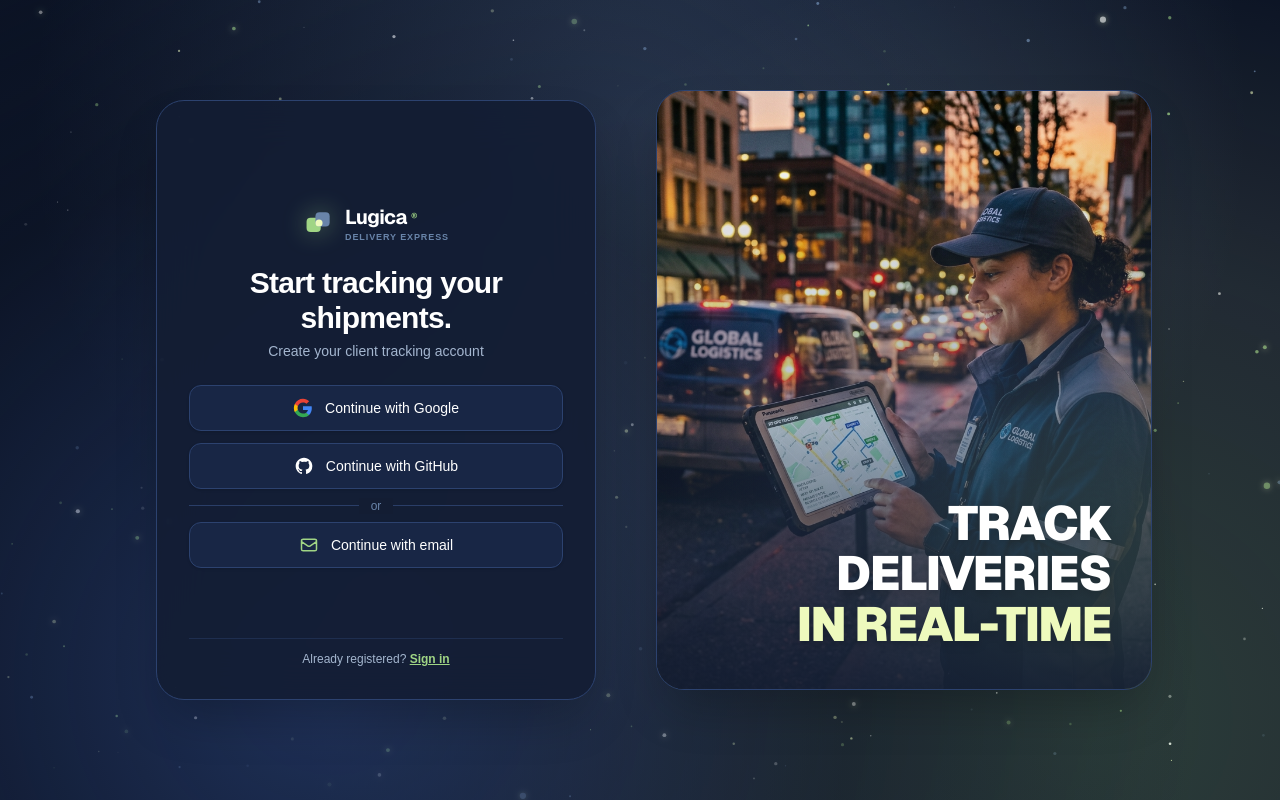
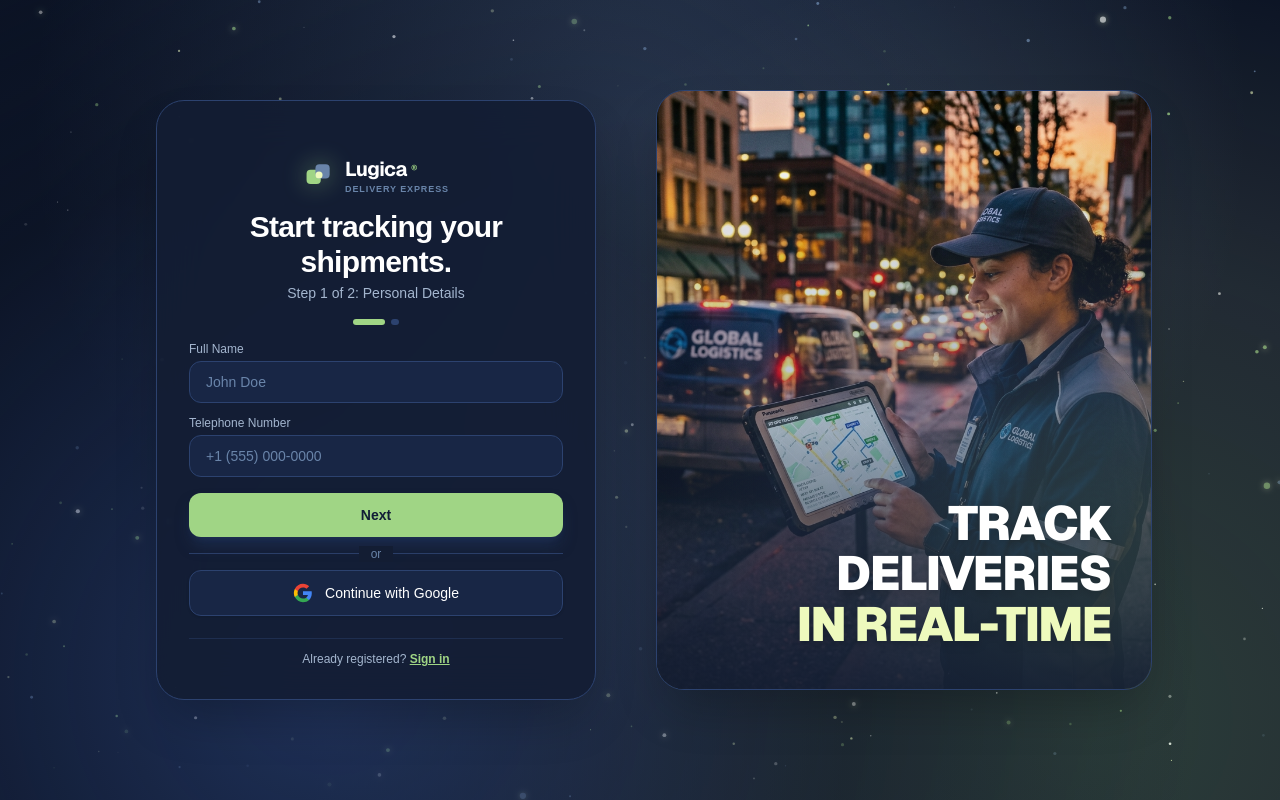
Before and after one commit to hirwabasekecedrick/lugica, a Next.js app in the folder web/: page /login in a window 1280 px wide. Both pictures are taken after a click on the button "Sign up". Built offline with nearby package versions, Linux system fonts and the light colour scheme.

Commit message:
Multi step sign up

```diff
--- a/web/app/components/LoginCard.tsx
+++ b/web/app/components/LoginCard.tsx
@@ -4,8 +4,10 @@
 import LugicaLogo from "./LugicaLogo";
 
 export default function LoginCard() {
-  const [showEmailForm, setShowEmailForm] = useState(false);
   const [isSignUp, setIsSignUp] = useState(false);
+  const [signUpStep, setSignUpStep] = useState<1 | 2>(1);
+  const [fullName, setFullName] = useState("");
+  const [telephone, setTelephone] = useState("");
   const [email, setEmail] = useState("");
   const [password, setPassword] = useState("");
   const [toastMessage, setToastMessage] = useState<string | null>(null);
@@ -21,18 +23,50 @@
     showToast(`Authenticating with ${provider} delivery portal...`);
   };
 
+  const handleToggleSignUp = () => {
+    setIsSignUp(!isSignUp);
+    setSignUpStep(1);
+  };
+
+  const handleNextStep = (e: React.FormEvent) => {
+    e.preventDefault();
+    if (!fullName.trim()) {
+      showToast("Please enter your full name.");
+      return;
+    }
+    if (!telephone.trim()) {
+      showToast("Please enter your telephone number.");
+      return;
+    }
+    setSignUpStep(2);
+  };
+
   const handleSubmit = (e: React.FormEvent) => {
     e.preventDefault();
+    if (!isSignUp) {
+      if (!email) {
+        showToast("Please enter a valid client email address.");
+        return;
+      }
+      showToast(`Connecting to live tracking as ${email}...`);
+      return;
+    }
+
+    // Sign up step 2 submission
     if (!email) {
       showToast("Please enter a valid client email address.");
       return;
     }
-    showToast(isSignUp ? `Creating tracking account for ${email}...` : `Connecting to live tracking as ${email}...`);
+    if (!password) {
+      showToast("Please enter a password.");
+      return;
+    }
+    showToast(`Creating tracking account for ${fullName} (${email})...`);
   };
 
   return (
     <div className="relative w-full max-w-[440px] h-full max-h-[600px] bg-[#131d33]/90 backdrop-blur-xl border border-[#2c426f] rounded-[28px] p-6 sm:p-8 shadow-2xl flex flex-col justify-between transition-all">
-      {/* Toast alert */}
+
       {toastMessage && (
         <div className="absolute -top-12 left-1/2 -translate-x-1/2 bg-[#1f3054] text-[#EEFABD] text-xs px-4 py-2 rounded-full border border-[#A0D585]/50 shadow-lg flex items-center gap-2 animate-bounce z-50 whitespace-nowrap">
           <span className="w-2 h-2 rounded-full bg-[#A0D585] animate-ping" />
@@ -41,94 +75,79 @@
       )}
 
       <div className="flex flex-col justify-center my-auto">
-        {/* Top Logo */}
-        <div className="flex justify-center mb-6">
+
+        <div className="flex justify-center mb-4">
           <LugicaLogo />
         </div>
 
-        {/* Heading */}
-        <h1 className="text-2xl sm:text-3xl font-extrabold text-white tracking-tight leading-[1.15] text-center mb-1.5">
+        <h1 className="text-2xl sm:text-3xl font-extrabold text-white tracking-tight leading-[1.15] text-center mb-1">
           {isSignUp ? "Start tracking\nyour shipments." : "Track deliveries\nin real-time."}
         </h1>
 
-        {/* Subtitle */}
-        <p className="text-[#a4b6cf] text-xs sm:text-sm text-center mb-6 font-normal">
-          {isSignUp ? "Create your client tracking account" : "Sign in to track your live driver location"}
+        <p className="text-[#a4b6cf] text-xs sm:text-sm text-center mb-4 font-normal">
+          {isSignUp
+            ? signUpStep === 1
+              ? "Step 1 of 2: Personal Details"
+              : "Step 2 of 2: Account Security"
+            : "Sign in to track your live driver location"}
         </p>
 
-        {!showEmailForm ? (
-          /* OAuth & Email Options */
-          <div className="space-y-3">
-            {/* Google button */}
-            <button
-              onClick={() => handleSocialClick("Google")}
-              type="button"
-              className="w-full py-3 px-4 flex items-center justify-center gap-3 bg-[#182645] hover:bg-[#21335b] text-white font-medium text-sm rounded-xl border border-[#2c426f] hover:border-[#6984A9] transition-all duration-200 cursor-pointer group shadow-sm active:scale-[0.99]"
-            >
-              {/* Google SVG Icon */}
-              <svg className="w-5 h-5" viewBox="0 0 24 24">
-                <path
-                  fill="#4285F4"
-                  d="M22.56 12.25c0-.78-.07-1.53-.2-2.25H12v4.26h5.92c-.26 1.37-1.04 2.53-2.21 3.31v2.77h3.57c2.08-1.92 3.28-4.74 3.28-8.09z"
-                />
-                <path
-                  fill="#34A853"
-                  d="M12 23c2.97 0 5.46-.98 7.28-2.66l-3.57-2.77c-.98.66-2.23 1.06-3.71 1.06-2.86 0-5.29-1.93-6.16-4.53H2.18v2.84C3.99 20.53 7.7 23 12 23z"
-                />
-                <path
-                  fill="#FBBC05"
-                  d="M5.84 14.09c-.22-.66-.35-1.36-.35-2.09s.13-1.43.35-2.09V7.06H2.18C1.43 8.55 1 10.22 1 12s.43 3.45 1.18 4.94l2.85-2.22.81-.63z"
-                />
-                <path
-                  fill="#EA4335"
-                  d="M12 5.38c1.62 0 3.06.56 4.21 1.64l3.15-3.15C17.45 2.09 14.97 1 12 1 7.7 1 3.99 3.47 2.18 7.06l3.66 2.84c.87-2.6 3.3-4.52 6.16-4.52z"
-                />
-              </svg>
-              <span>Continue with Google</span>
-            </button>
+        {isSignUp && (
+          <div className="flex items-center gap-1.5 justify-center mb-4">
+            <span className={`h-1.5 rounded-full transition-all duration-300 ${signUpStep === 1 ? "w-8 bg-[#A0D585]" : "w-2 bg-[#2c426f]"}`} />
+            <span className={`h-1.5 rounded-full transition-all duration-300 ${signUpStep === 2 ? "w-8 bg-[#A0D585]" : "w-2 bg-[#2c426f]"}`} />
+          </div>
+        )}
 
-            {/* GitHub button */}
-            <button
-              onClick={() => handleSocialClick("GitHub")}
-              type="button"
-              className="w-full py-3 px-4 flex items-center justify-center gap-3 bg-[#182645] hover:bg-[#21335b] text-white font-medium text-sm rounded-xl border border-[#2c426f] hover:border-[#6984A9] transition-all duration-200 cursor-pointer group shadow-sm active:scale-[0.99]"
-            >
-              {/* GitHub SVG Icon */}
-              <svg className="w-5 h-5 fill-current text-white" viewBox="0 0 24 24">
-                <path fillRule="evenodd" clipRule="evenodd" d="M12 2C6.477 2 2 6.484 2 12.017c0 4.425 2.865 8.18 6.839 9.504.5.092.682-.217.682-.483 0-.237-.008-.868-.013-1.703-2.782.605-3.369-1.343-3.369-1.343-.454-1.158-1.11-1.466-1.11-1.466-.908-.62.069-.608.069-.608 1.003.07 1.53 1.032 1.53 1.032.892 1.53 2.341 1.088 2.91.832.092-.647.35-1.088.636-1.338-2.22-.253-4.555-1.113-4.555-4.951 0-1.093.39-1.988 1.029-2.688-.103-.253-.446-1.272.098-2.65 0 0 .84-.27 2.75 1.026A9.564 9.564 0 0112 6.844c.85.004 1.705.115 2.504.337 1.909-1.296 2.747-1.027 2.747-1.027.546 1.379.202 2.398.1 2.651.64.7 1.028 1.595 1.028 2.688 0 3.848-2.339 4.695-4.566 4.943.359.309.678.92.678 1.855 0 1.338-.012 2.419-.012 2.747 0 .268.18.58.688.482A10.019 10.019 0 0022 12.017C22 6.484 17.522 2 12 2z" />
-              </svg>
-              <span>Continue with GitHub</span>
-            </button>
-
-            {/* Divider */}
-            <div className="relative flex items-center justify-center my-4">
-              <div className="border-t border-[#2a3e68] w-full" />
-              <span className="bg-[#131d33] px-3 text-xs text-[#6984A9] font-medium absolute">
-                or
-              </span>
+        {/* Form rendering depending on login / signup step */}
+        {isSignUp && signUpStep === 1 ? (
+          <form onSubmit={handleNextStep} autoComplete="off" autoCorrect="off" autoCapitalize="off" className="space-y-3">
+            <div>
+              <label className="block text-xs font-medium text-[#a4b6cf] mb-1">Full Name</label>
+              <input
+                type="text"
+                required
+                autoComplete="name"
+                spellCheck={false}
+                placeholder="John Doe"
+                value={fullName}
+                onChange={(e) => setFullName(e.target.value)}
+                className="w-full bg-[#182645] border border-[#2c426f] focus:border-[#A0D585] focus:ring-1 focus:ring-[#A0D585] rounded-xl px-4 py-2.5 text-white text-sm placeholder-[#6984A9] outline-none transition-all"
+              />
             </div>
 
-            {/* Email button */}
+            <div>
+              <label className="block text-xs font-medium text-[#a4b6cf] mb-1">Telephone Number</label>
+              <input
+                type="tel"
+                required
+                autoComplete="tel"
+                spellCheck={false}
+                placeholder="+1 (555) 000-0000"
+                value={telephone}
+                onChange={(e) => setTelephone(e.target.value)}
+                className="w-full bg-[#182645] border border-[#2c426f] focus:border-[#A0D585] focus:ring-1 focus:ring-[#A0D585] rounded-xl px-4 py-2.5 text-white text-sm placeholder-[#6984A9] outline-none transition-all"
+              />
+            </div>
+
             <button
-              onClick={() => setShowEmailForm(true)}
-              type="button"
-              className="w-full py-3 px-4 flex items-center justify-center gap-3 bg-[#182645] hover:bg-[#21335b] text-white font-medium text-sm rounded-xl border border-[#2c426f] hover:border-[#6984A9] transition-all duration-200 cursor-pointer group shadow-sm active:scale-[0.99]"
+              type="submit"
+              className="w-full py-3 px-4 bg-[#A0D585] hover:bg-[#EEFABD] text-[#121e36] font-bold text-sm rounded-xl transition-all shadow-lg shadow-[#263B6A]/50 active:scale-[0.99] cursor-pointer mt-1"
             >
-              {/* Mail SVG Icon */}
-              <svg className="w-5 h-5 text-[#A0D585]" fill="none" viewBox="0 0 24 24" stroke="currentColor">
-                <path strokeLinecap="round" strokeLinejoin="round" strokeWidth={1.8} d="M3 8l7.89 5.26a2 2 0 002.22 0L21 8M5 19h14a2 2 0 002-2V7a2 2 0 00-2-2H5a2 2 0 00-2 2v10a2 2 0 002 2z" />
-              </svg>
-              <span>Continue with email</span>
+              Next
             </button>
-          </div>
+          </form>
         ) : (
-          /* Email Input Form */
-          <form onSubmit={handleSubmit} className="space-y-3.5 animate-fadeIn">
+          <form onSubmit={handleSubmit} autoComplete="off" autoCorrect="off" autoCapitalize="off" className="space-y-3">
             <div>
               <label className="block text-xs font-medium text-[#a4b6cf] mb-1">Client / Business Email</label>
               <input
                 type="email"
                 required
+                autoComplete="off"
+                autoCorrect="off"
+                autoCapitalize="off"
+                spellCheck={false}
                 placeholder="client@delivery.com"
                 value={email}
                 onChange={(e) => setEmail(e.target.value)}
@@ -141,6 +160,10 @@
               <input
                 type="password"
                 required
+                autoComplete="new-password"
+                autoCorrect="off"
+                autoCapitalize="off"
+                spellCheck={false}
                 placeholder="••••••••"
                 value={password}
                 onChange={(e) => setPassword(e.target.value)}
@@ -148,22 +171,68 @@
               />
             </div>
 
-            <button
-              type="submit"
-              className="w-full py-3 px-4 bg-[#A0D585] hover:bg-[#EEFABD] text-[#121e36] font-bold text-sm rounded-xl transition-all shadow-lg shadow-[#263B6A]/50 active:scale-[0.99] cursor-pointer mt-1"
-            >
-              {isSignUp ? "Create Tracking Account" : "Access Live Tracking Portal"}
-            </button>
-
-            <button
-              type="button"
-              onClick={() => setShowEmailForm(false)}
-              className="w-full text-center text-xs text-[#6984A9] hover:text-[#EEFABD] py-1 transition-colors"
-            >
-              ← Back to sign-in options
-            </button>
+            {isSignUp ? (
+              <div className="flex items-center gap-2 mt-1">
+                <button
+                  type="button"
+                  onClick={() => setSignUpStep(1)}
+                  className="py-3 px-4 bg-[#182645] hover:bg-[#21335b] border border-[#2c426f] text-white font-medium text-sm rounded-xl transition-all cursor-pointer"
+                >
+                  Back
+                </button>
+                <button
+                  type="submit"
+                  className="flex-1 py-3 px-4 bg-[#A0D585] hover:bg-[#EEFABD] text-[#121e36] font-bold text-sm rounded-xl transition-all shadow-lg shadow-[#263B6A]/50 active:scale-[0.99] cursor-pointer"
+                >
+                  Create Account
+                </button>
+              </div>
+            ) : (
+              <button
+                type="submit"
+                className="w-full py-3 px-4 bg-[#A0D585] hover:bg-[#EEFABD] text-[#121e36] font-bold text-sm rounded-xl transition-all shadow-lg shadow-[#263B6A]/50 active:scale-[0.99] cursor-pointer mt-1"
+              >
+                Sign in
+              </button>
+            )}
           </form>
         )}
+
+        {/* Divider */}
+        <div className="relative flex items-center justify-center my-4">
+          <div className="border-t border-[#2a3e68] w-full" />
+          <span className="bg-[#131d33] px-3 text-xs text-[#6984A9] font-medium absolute">
+            or
+          </span>
+        </div>
+
+        {/* Continue with Google button placed below form */}
+        <button
+          onClick={() => handleSocialClick("Google")}
+          type="button"
+          className="w-full py-3 px-4 flex items-center justify-center gap-3 bg-[#182645] hover:bg-[#21335b] text-white font-medium text-sm rounded-xl border border-[#2c426f] hover:border-[#6984A9] transition-all duration-200 cursor-pointer group shadow-sm active:scale-[0.99]"
+        >
+          {/* Google SVG Icon */}
+          <svg className="w-5 h-5" viewBox="0 0 24 24">
+            <path
+              fill="#4285F4"
+              d="M22.56 12.25c0-.78-.07-1.53-.2-2.25H12v4.26h5.92c-.26 1.37-1.04 2.53-2.21 3.31v2.77h3.57c2.08-1.92 3.28-4.74 3.28-8.09z"
+            />
+            <path
+              fill="#34A853"
+              d="M12 23c2.97 0 5.46-.98 7.28-2.66l-3.57-2.77c-.98.66-2.23 1.06-3.71 1.06-2.86 0-5.29-1.93-6.16-4.53H2.18v2.84C3.99 20.53 7.7 23 12 23z"
+            />
+            <path
+              fill="#FBBC05"
+              d="M5.84 14.09c-.22-.66-.35-1.36-.35-2.09s.13-1.43.35-2.09V7.06H2.18C1.43 8.55 1 10.22 1 12s.43 3.45 1.18 4.94l2.85-2.22.81-.63z"
+            />
+            <path
+              fill="#EA4335"
+              d="M12 5.38c1.62 0 3.06.56 4.21 1.64l3.15-3.15C17.45 2.09 14.97 1 12 1 7.7 1 3.99 3.47 2.18 7.06l3.66 2.84c.87-2.6 3.3-4.52 6.16-4.52z"
+            />
+          </svg>
+          <span>Continue with Google</span>
+        </button>
       </div>
 
       {/* Footer link */}
@@ -172,7 +241,7 @@
           {isSignUp ? "Already registered? " : "Don't have a tracking account? "}
           <button
             type="button"
-            onClick={() => setIsSignUp(!isSignUp)}
+            onClick={handleToggleSignUp}
             className="text-[#A0D585] font-semibold underline hover:text-[#EEFABD] transition-colors cursor-pointer"
           >
             {isSignUp ? "Sign in" : "Sign up"}
```
